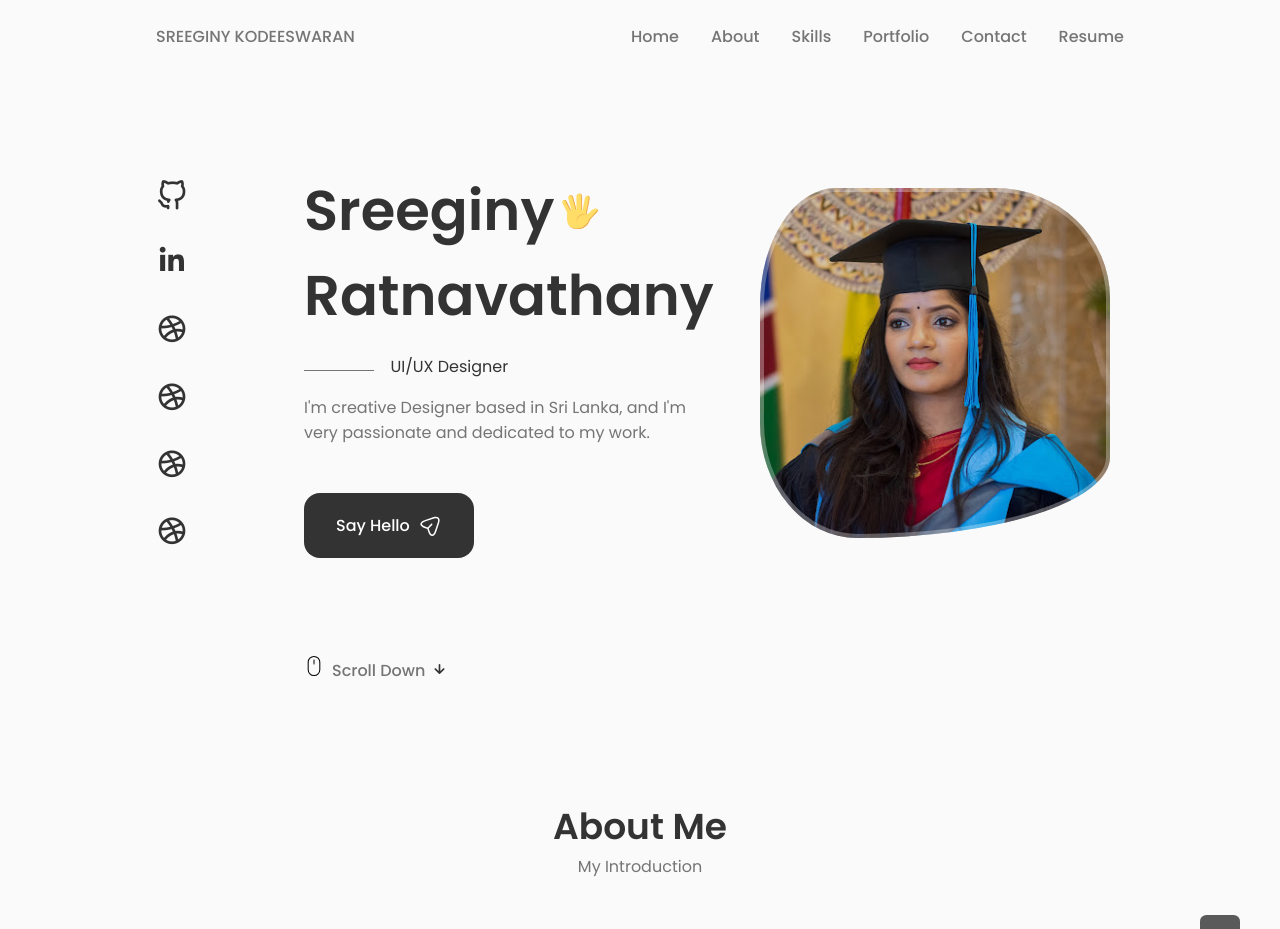
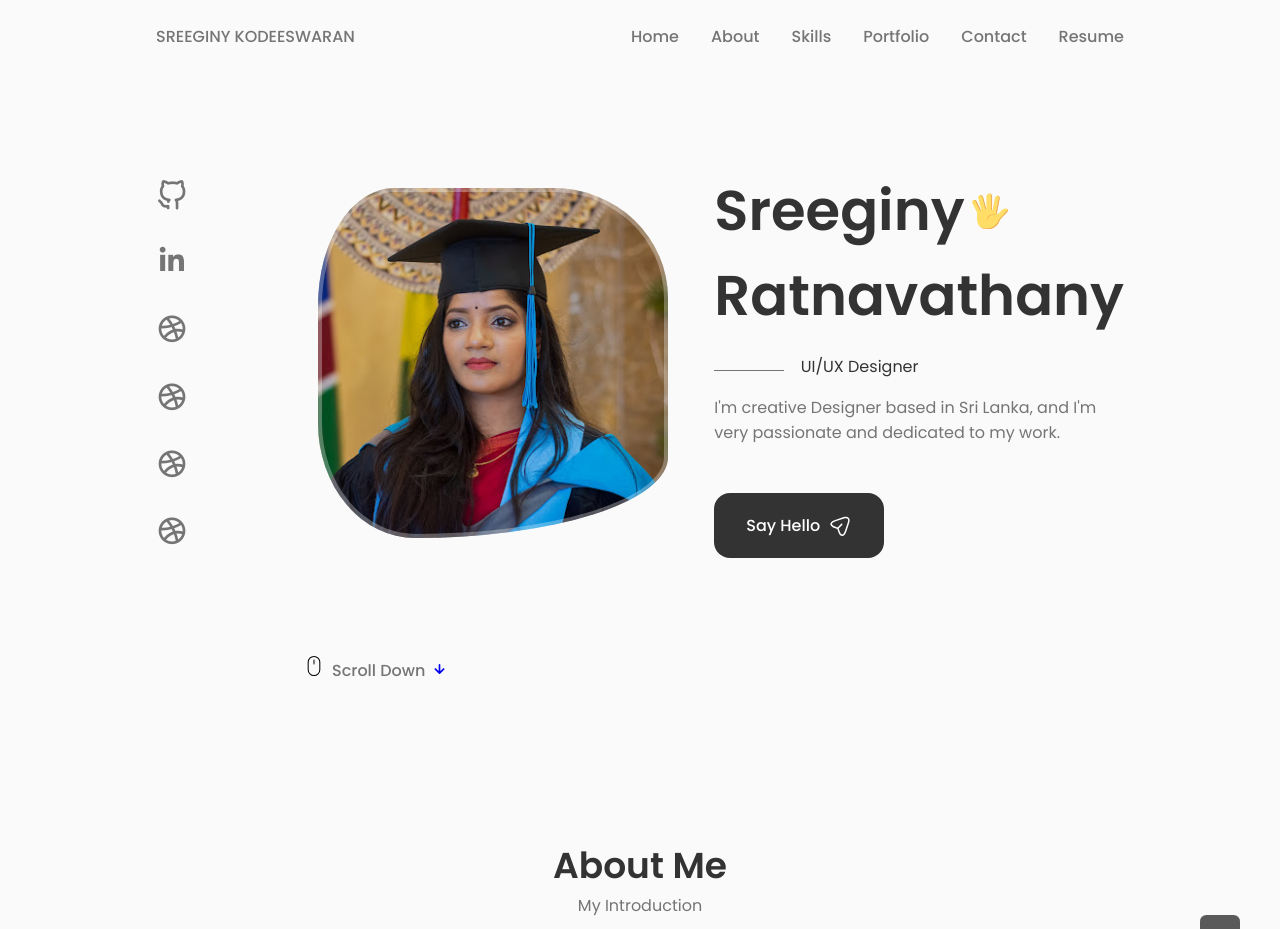
Before and after one commit to sreeginy/myportfolio, a React (Create React App) app: page / in a window 1280 px wide. Shown: the top 929 px of the page. Built offline with nearby package versions, Linux system fonts and the light colour scheme.

Commit message:
padding changes

```diff
--- a/src/components/about/about.css
+++ b/src/components/about/about.css
@@ -1,5 +1,5 @@
 .section__title {
-    padding-top: 6%;
+    padding-top: 3%;
 
 }
 
--- a/src/components/contact/contact.css
+++ b/src/components/contact/contact.css
@@ -1,3 +1,5 @@
+
+
 .contact__container {
     grid-template-columns: repeat(2, max-content);
     justify-content: center;
--- a/src/components/footer/Footer.jsx
+++ b/src/components/footer/Footer.jsx
@@ -6,7 +6,7 @@ const Footer = () => {
 
     <footer className="footer">
         <div className="footer__container container">
-            <h1 className="footer__title">Sreeginy</h1>
+            {/* <h1 className="footer__title">Sreeginy</h1> */}
 
             <ul className="footer__list">
                 <li>
@@ -14,7 +14,7 @@ const Footer = () => {
                 </li>
 
                 <li>
-                    <a href="#portfolio" className="footer__link">Projects</a>
+                    <a href="#skills" className="footer__link">Projects</a>
                 </li>
 
                 <li>
--- a/src/components/footer/footer.css
+++ b/src/components/footer/footer.css
@@ -26,7 +26,7 @@
     display: flex;
     justify-content: center;
     column-gap: 1.5rem;
-    margin-bottom: var(--mb-2);
+    margin-bottom: var(--mb-1);
   }
 
   .footer__social{
@@ -50,7 +50,7 @@
 
   .footer__copy {
     display: block;
-    margin-top: 1.5rem;
+    margin-top: 1rem;
     color: var(--tittle-color);
     text-align: center;
     font-size: var(--smaller-font-size);
--- a/src/components/header/Header.jsx
+++ b/src/components/header/Header.jsx
@@ -35,19 +35,19 @@ const Header = () => {
                         </li>
 
                         <li className="nav__item">
-                            <a href="skills" className="nav__link">
+                            <a href="#skills" onClick={() => setActiveNav ('#skills')} className={activeNav === "#skills" ? "nav__link active-link" : "nav__link"}>
                                 <i className="uil uil-file-alt nav__icon"></i> Skills
                             </a>
                         </li>
 
                         <li className="nav__item">
-                            <a href="Potfolio" className="nav__link">
+                            <a href="#Potfolio" onClick={() => setActiveNav ('#Potfolio')} className={activeNav === "#Potfolio" ? "nav__link active-link" : "nav__link"}>
                                 <i className="uil uil-scenery nav__icon"></i> Portfolio
                             </a>
                         </li>
 
                         <li className="nav__item">
-                            <a href="contact" className="nav__link">
+                            <a href="#contact" onClick={() => setActiveNav ('#contact')} className={activeNav === "#contact" ? "nav__link active-link" : "nav__link"}>
                                 <i className="uil uil-message nav__icon"></i> Contact
                             </a>
                         </li>
--- a/src/components/home/Home.css
+++ b/src/components/home/Home.css
@@ -1,11 +1,9 @@
-
 .home__container {
     row-gap: 6rem;
-
 }
 
-
 .home__content {
+    display: grid;
     grid-template-columns: 116px repeat(2, 1fr);
     padding-top: 5.5rem;
     column-gap: 2rem;
@@ -21,7 +19,7 @@
 
 .home__social-icon {
     font-size: 2rem;
-    color: var(--tittle-color);
+    color: var(--title-color);
 }
 
 .home__social-icon:hover {
@@ -30,9 +28,7 @@
 
 .home__title {
     font-size: var(--big-font-size);
-    margin-bottom: var(--mb-0-25);
     margin-bottom: var(--mb-1);
-
 }
 
 .home__hand {
@@ -47,7 +43,6 @@
     padding-left: 5.4rem;
     font-weight: var(--font-normal);
     margin-bottom: var(--mb-1);
-
 }
 
 .home__subtitle::before {
@@ -66,38 +61,29 @@
 }
 
 .home__img {
-    background: url(../../assets/giny.jpg);
-    background-repeat: no-repeat;
-    background-position: center;
-    background-size: cover;
+    background: url(../../assets/giny.jpg) center/cover no-repeat;
     box-shadow: inset 0 0 0 4px rgb(255 255 255 / 30%);
-    order: 1;
     justify-self: center;
     width: 350px;
     height: 350px;
     animation: profile__animate 8s ease-in-out infinite 1s;
     border-radius: 35%;
-
 }
 
 @keyframes profile__animate {
     0% {
         border-radius: 60% 40% 30% 70%/60% 30% 70% 40%;
     }
-
     50% {
         border-radius: 30% 60% 70% 40%/50% 60% 30% 60%;
     }
-
     100% {
         border-radius: 60% 40% 300% 70%/80% 30% 70% 40%;
     }
-
 }
 
 .home__scroll {
     margin-left: 9.25rem;
-
 }
 
 .wheel {
@@ -108,11 +94,9 @@
     0% {
         transform: translateY(0);
     }
-
     30% {
         transform: translateY(3.75rem);
     }
-
 }
 
 .home__scroll-name {
@@ -125,12 +109,13 @@
 
 .home__scroll-arrow {
     font-size: 1.25rem;
-    color: var(--tittle-color);
+    color: var(--title-color);
 }
+
 /* Breakpoints */
 @media screen and (max-width: 992px) {
     .home__content {
-     grid-template-columns: auto repeat(2, 1fr); /* Corrected value */
+        grid-template-columns: auto repeat(2, 1fr);
         column-gap: 1.25rem;
     }
 
@@ -141,7 +126,6 @@
 
     .home__subtitle {
         padding-left: 3.75rem;
-     margin-bottom: var(--mb-1);
     }
 
     .home__subtitle::before {
@@ -151,7 +135,6 @@
 
     .home__description {
         max-width: initial;
-     margin-bottom: var(--mb-2-5);
     }
 
     .home__img {
@@ -163,7 +146,6 @@
     .home__scroll {
         margin-left: 7.5rem;
     }
-
 }
 
 @media screen and (max-width: 768px) {
@@ -173,11 +155,9 @@
     }
 
     .home__img {
-         order: initial;
-         justify-self: initial;
-         box-shadow: inset 0 0 0 6px rgb(255 255 255 / 30%); /* Moved box-shadow here */
         width: 200px;
         height: 200px;
+        box-shadow: inset 0 0 0 6px rgb(255 255 255 / 30%);
     }
 
     .home__data {
@@ -200,5 +180,4 @@
         width: 22px;
         height: 22px;
     }
-
 }
--- a/src/components/services/services.css
+++ b/src/components/services/services.css
@@ -1,3 +1,7 @@
+.services__title {
+  padding-top: 6%;
+
+}
 .services__container {
     grid-template-columns: repeat(3, 270px);
     justify-content: center;
--- a/src/components/skills/skills.css
+++ b/src/components/skills/skills.css
@@ -1,5 +1,5 @@
 .section__title {
-    padding-top: 9%;
+    padding-top: 12%;
 
 }
 
```
Lines whose indentation alone changed are shown as unchanged.
